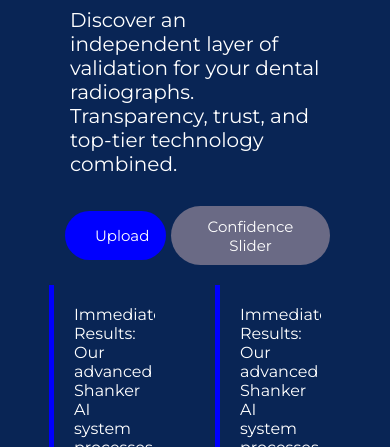
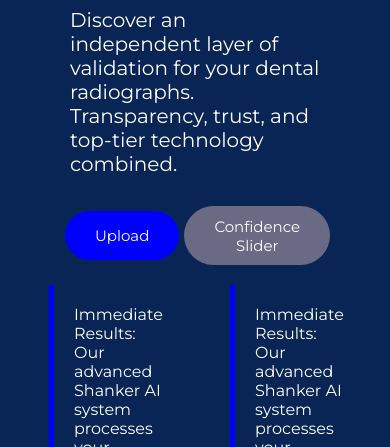
Before and after one commit to iHuzaifaEhsan/BackupDocAi, a plain HTML site: page Index.html in a window 390 px wide. Shown: the part 397-844 px from the top of the page. Drawn offline with Linux system fonts and the light colour scheme.

Commit message:
first commit

```diff
--- a/responsive.css
+++ b/responsive.css
@@ -4,7 +4,11 @@
         padding: 0;
         box-sizing: border-box;
         font-family: 'Montserrat', sans-serif;
-        overflow: scroll;
+        /* overflow: scroll; */
+    }
+
+    body{
+        box-sizing: border-box;
     }
 
     .Quote-btn {
```
